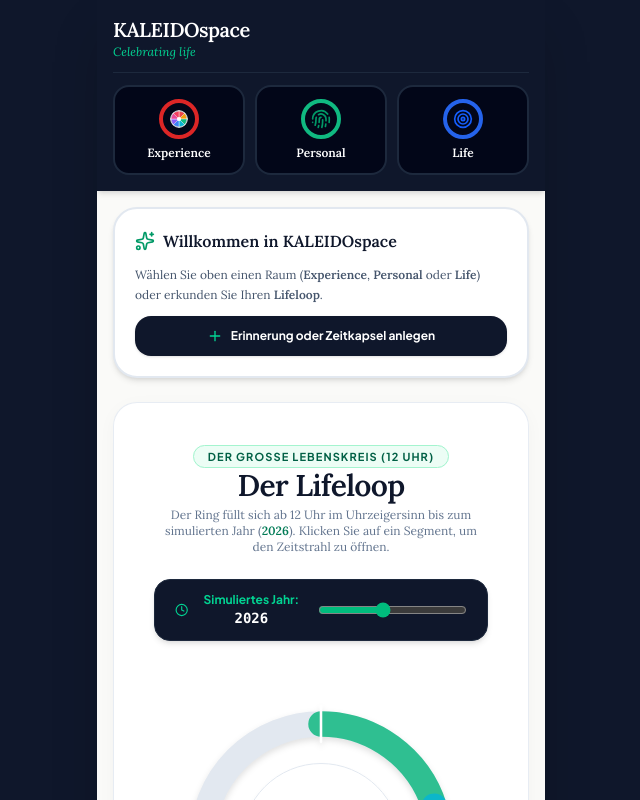
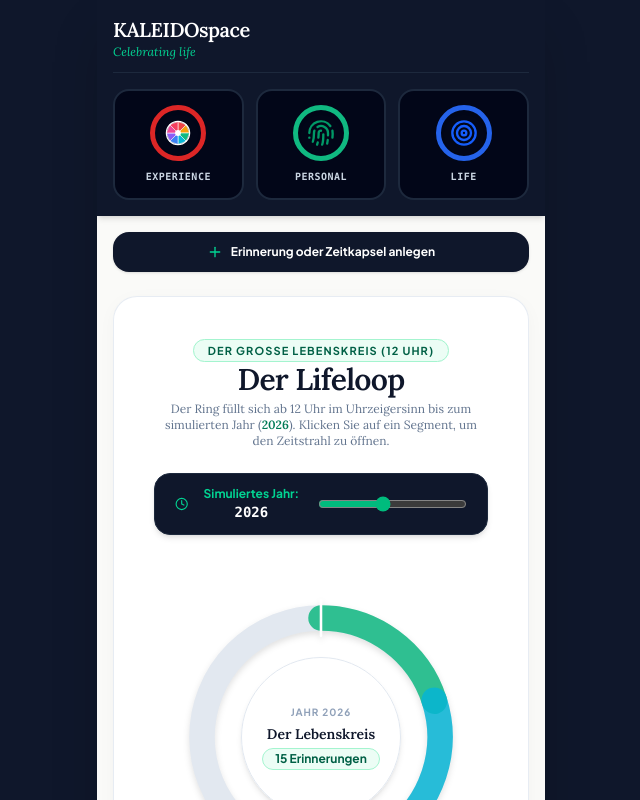
Before and after one commit to TitusSchroeder/Kaleidospace, a React (Vite) app: page / in a window 1280 px wide. Shown: the top 800 px of the page, without its empty margins (319-959 px from the left). Built offline with nearby package versions, Linux system fonts and the light colour scheme.

Commit message:
fix: remove welcome banner from homepage, enlarge WHOOP ring icons and shrink ring titles

```diff
--- a/src/App.jsx
+++ b/src/App.jsx
@@ -91,21 +91,11 @@ export function App() {
           {/* MAIN STAGE */}
           <main className="p-4 space-y-4">
 
-            {/* HOMEPAGE VIEW */}
+            {/* HOMEPAGE VIEW — WILLKOMMEN CARD REMOVED */}
             {activeSpace === 'home' && (
               <div className="space-y-4 select-none">
 
-                {/* WELCOME SUMMARY CARD */}
-                <div className="p-5 bg-white rounded-3xl border-2 border-slate-200 shadow-md space-y-3">
-                  <div className="flex items-center gap-2 text-emerald-600">
-                    <Sparkles className="w-5 h-5" />
-                    <span className="font-serif font-bold text-base text-slate-900">Willkommen in KALEIDOspace</span>
-                  </div>
-
-                  <p className="text-xs text-slate-600 font-serif leading-relaxed">
-                    Wählen Sie oben einen Raum (<strong>Experience</strong>, <strong>Personal</strong> oder <strong>Life</strong>) oder erkunden Sie Ihren <strong>Lifeloop</strong>.
-                  </p>
-
+                {/* QUICK INTENTIONAL CREATOR ACTION BUTTON */}
                 <button
                   onClick={() => setIsCreatorOpen(true)}
                   className="w-full py-3 bg-slate-900 hover:bg-slate-800 text-white rounded-2xl text-xs font-bold flex items-center justify-center gap-2 shadow-sm cursor-pointer"
@@ -113,7 +103,6 @@ export function App() {
                   <Plus className="w-4 h-4 text-emerald-400" />
                   <span>Erinnerung oder Zeitkapsel anlegen</span>
                 </button>
-                </div>
 
                 {/* LIFELOOP ORBIT ON HOMEPAGE */}
                 <div className="w-full">
--- a/src/components/SpaceRingHeader.jsx
+++ b/src/components/SpaceRingHeader.jsx
@@ -3,7 +3,7 @@ import { motion } from 'framer-motion';
 import { Fingerprint, Target } from 'lucide-react';
 
 // Custom Multi-Faceted Symmetrical Kaleidoskop Icon
-export const KaleidoscopeIcon = ({ className = "w-5 h-5" }) => (
+export const KaleidoscopeIcon = ({ className = "w-7 h-7" }) => (
   <svg viewBox="0 0 24 24" className={className} fill="none">
     {/* 8 Vibrant Symmetrical Crystal Facets radiating from center (12, 12) */}
     <path d="M12 12 L12 2 L19.07 4.93 Z" fill="#ef4444" stroke="#ffffff" strokeWidth="0.5" />
@@ -64,8 +64,8 @@ export const SpaceRingHeader = ({ activeSpace = 'home', onSelectSpace }) => {
         </div>
       </div>
 
-      {/* 3 WHOOP-STYLE RING PORTALS */}
-      <div className="grid grid-cols-3 gap-2.5 pt-3">
+      {/* 3 WHOOP-STYLE RING PORTALS WITH LARGER RINGS AND SMALLER CAPTION TEXT */}
+      <div className="grid grid-cols-3 gap-3 pt-4">
         {spaces.map((sp) => {
           const Icon = sp.icon;
           const isActive = activeSpace === sp.id;
@@ -75,24 +75,25 @@ export const SpaceRingHeader = ({ activeSpace = 'home', onSelectSpace }) => {
               key={sp.id}
               whileTap={{ scale: 0.95 }}
               onClick={() => onSelectSpace(sp.id)}
-              className={`p-3 rounded-2xl border-2 transition-all cursor-pointer flex flex-col items-center justify-center text-center space-y-1.5 ${
+              className={`p-3.5 rounded-2xl border-2 transition-all cursor-pointer flex flex-col items-center justify-center text-center space-y-2 ${
                 isActive
                   ? `bg-slate-800 ${sp.borderSolid} shadow-lg ring-2 ring-white/20`
                   : 'bg-slate-950 border-slate-800 hover:border-slate-700'
               }`}
             >
-              {/* Solid Color Ring Indicator */}
+              {/* Larger Solid Color Ring Indicator */}
               <div
-                className="w-10 h-10 rounded-full border-4 flex items-center justify-center overflow-hidden"
+                className="w-14 h-14 rounded-full border-[5px] flex items-center justify-center overflow-hidden transition-all shadow-inner"
                 style={{
                   borderColor: sp.color,
                   backgroundColor: isActive ? sp.color : 'transparent',
                 }}
               >
-                <Icon className={`w-5 h-5 ${isActive ? 'text-white' : sp.textSolid}`} />
+                <Icon className={`w-7 h-7 ${isActive ? 'text-white' : sp.textSolid}`} />
               </div>
 
-              <h4 className="text-xs font-serif font-bold text-white">
+              {/* Smaller Caption Text */}
+              <h4 className="text-[10px] font-mono font-bold uppercase tracking-wider text-slate-300">
                 {sp.title}
               </h4>
             </motion.div>
```
Lines whose indentation alone changed are shown as unchanged.
